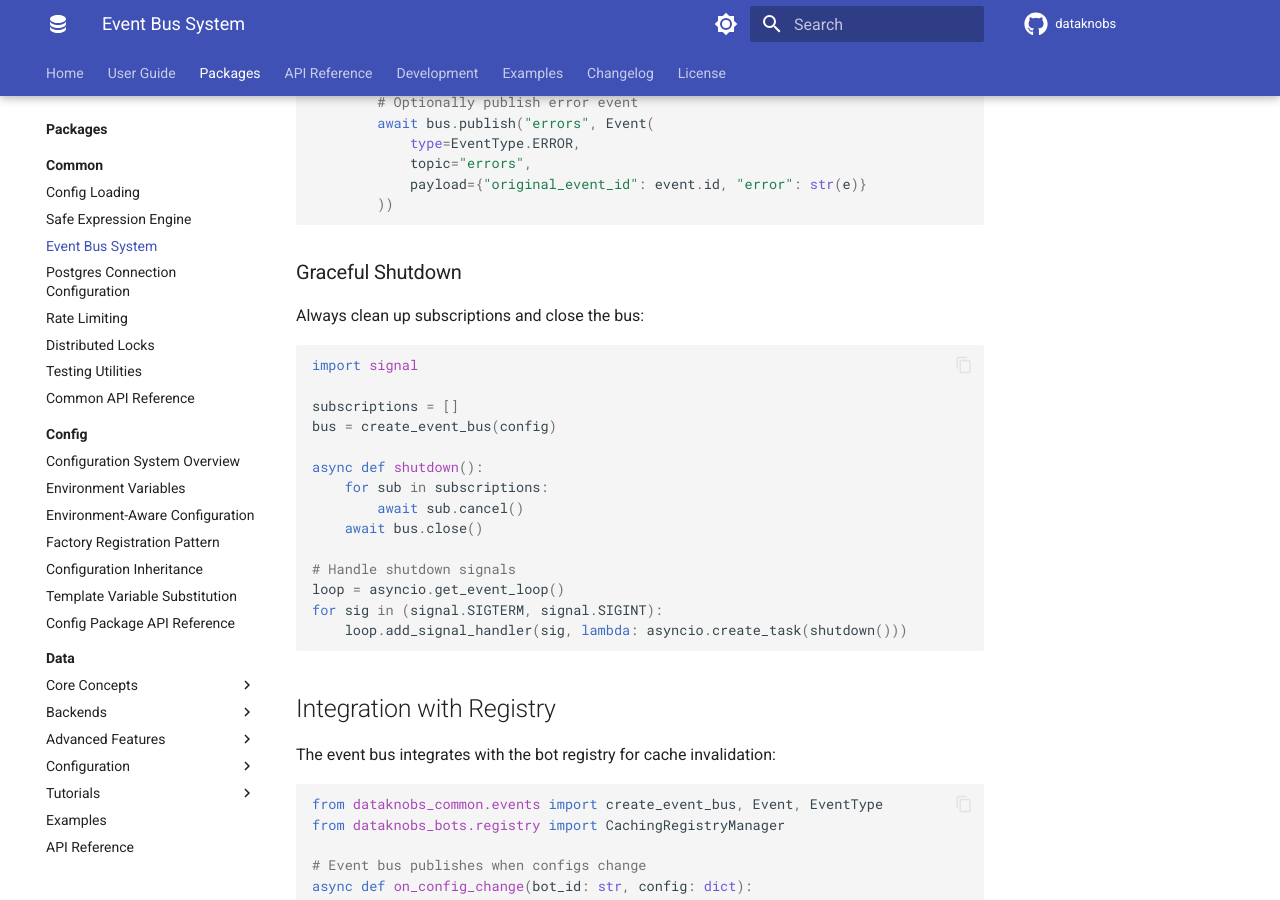
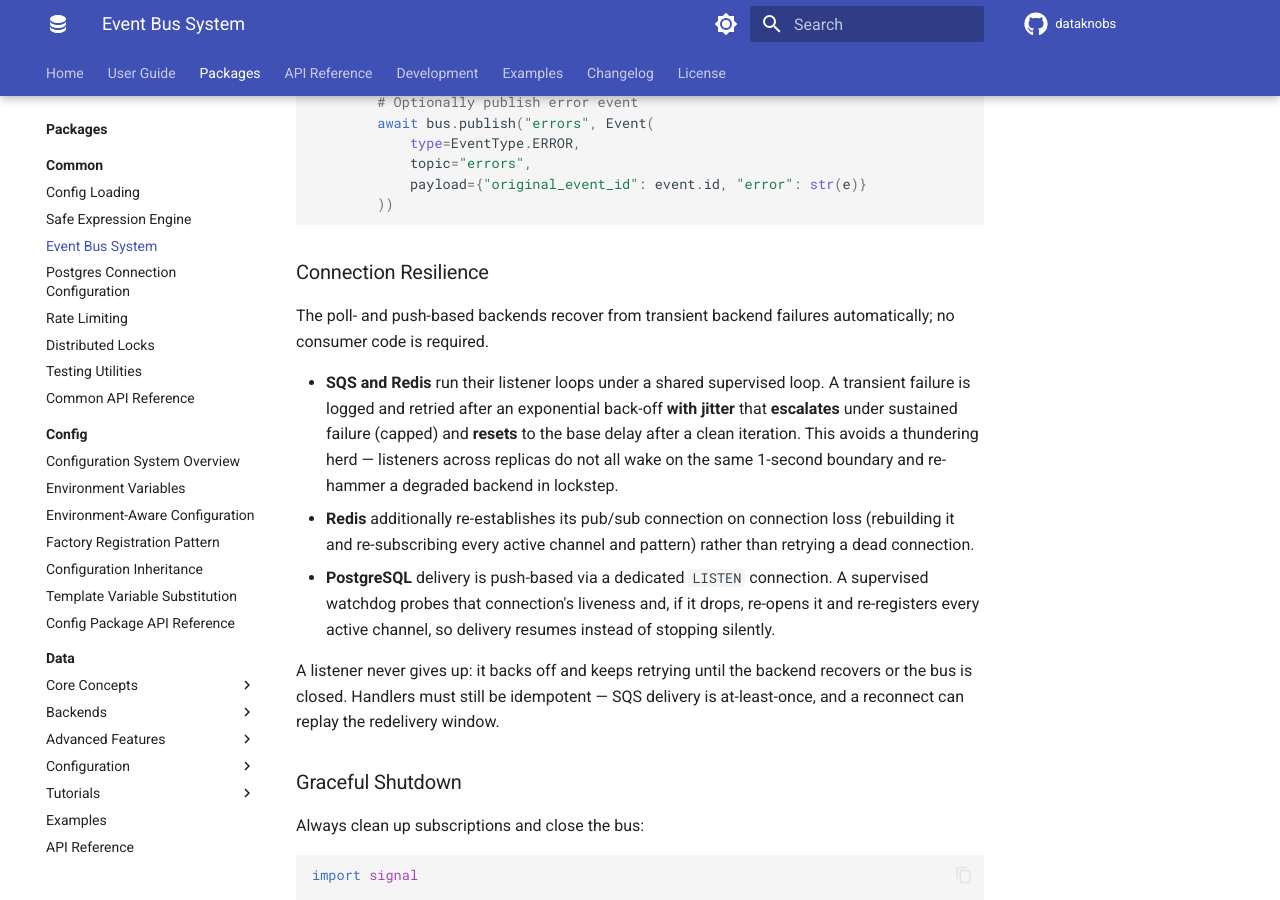
Before and after one commit to KBS-Labs/dataknobs, an MkDocs documentation site: the page built from docs/packages/common/events.md, in a window 1280 px wide and 900 px high, scrolled down 8234 px. Built offline with MkDocs 1.6.1 and Material for MkDocs 9.7.7, drawn with Linux system fonts in a browser that asks for light colours; comment, search, counter and statistics services are not loaded.

Commit message:
docs(common): document event-bus connection resilience; CHANGELOG
Add the Connection Resilience section to the events guide (the MkDocs
mirror auto-syncs) and the Unreleased CHANGELOG entries for the shared
supervised loop, Postgres/Redis reconnection, and the SQS topic
starvation fix.

Co-Authored-By: Claude Opus 4.7 (1M context) <noreply@anthropic.com>

````diff
--- a/packages/common/docs/guides/events.md
+++ b/packages/common/docs/guides/events.md
@@ -358,6 +358,31 @@ async def safe_handler(event: Event) -> None:
         ))
 ```
 
+### Connection Resilience
+
+The poll- and push-based backends recover from transient backend
+failures automatically; no consumer code is required.
+
+- **SQS and Redis** run their listener loops under a shared supervised
+  loop. A transient failure is logged and retried after an
+  exponential back-off **with jitter** that **escalates** under
+  sustained failure (capped) and **resets** to the base delay after a
+  clean iteration. This avoids a thundering herd — listeners across
+  replicas do not all wake on the same 1-second boundary and re-hammer
+  a degraded backend in lockstep.
+- **Redis** additionally re-establishes its pub/sub connection on
+  connection loss (rebuilding it and re-subscribing every active
+  channel and pattern) rather than retrying a dead connection.
+- **PostgreSQL** delivery is push-based via a dedicated `LISTEN`
+  connection. A supervised watchdog probes that connection's liveness
+  and, if it drops, re-opens it and re-registers every active channel,
+  so delivery resumes instead of stopping silently.
+
+A listener never gives up: it backs off and keeps retrying until the
+backend recovers or the bus is closed. Handlers must still be
+idempotent — SQS delivery is at-least-once, and a reconnect can replay
+the redelivery window.
+
 ### Graceful Shutdown
 
 Always clean up subscriptions and close the bus:
````
Also changed, not shown: packages/common/CHANGELOG.md (+38 -0 lines).
